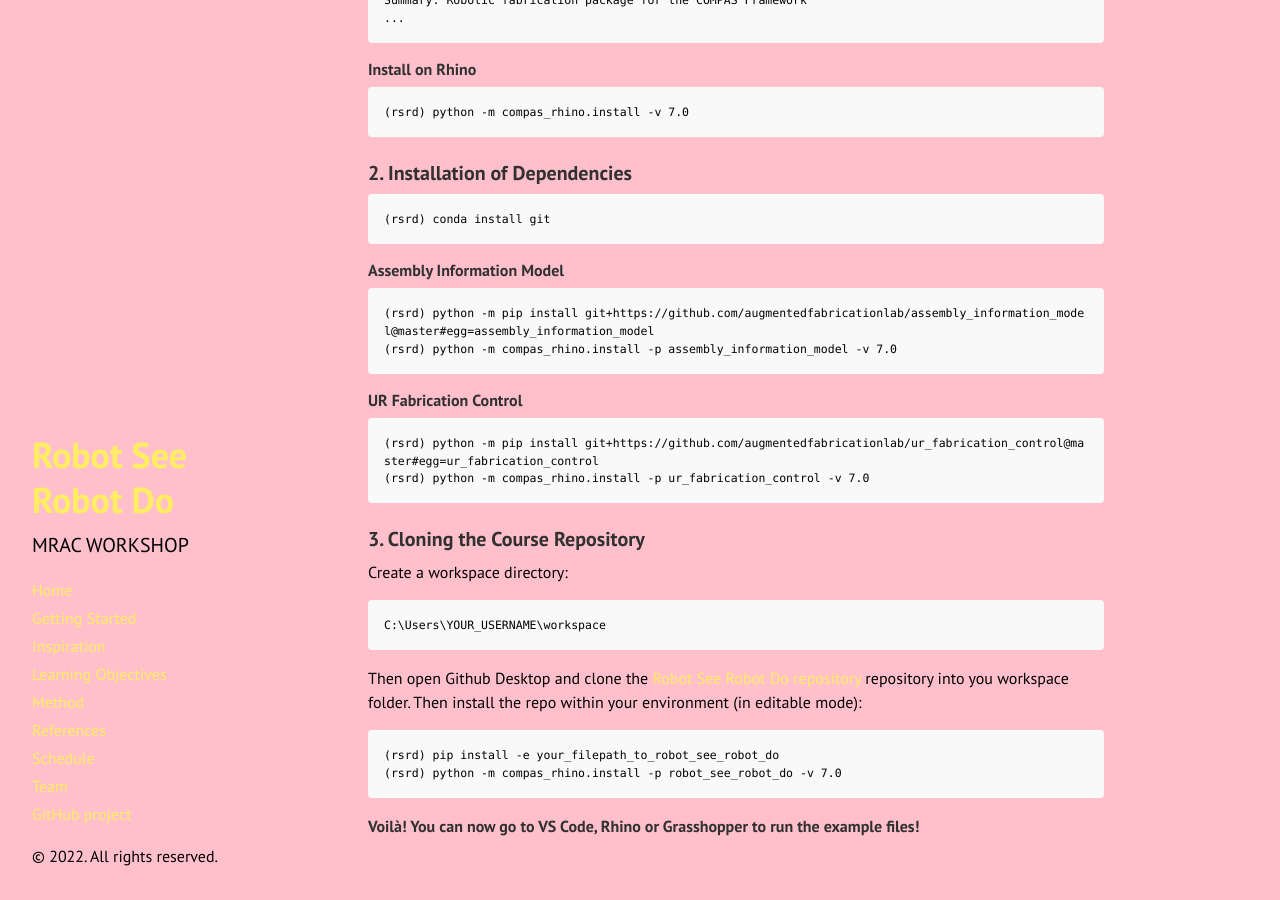
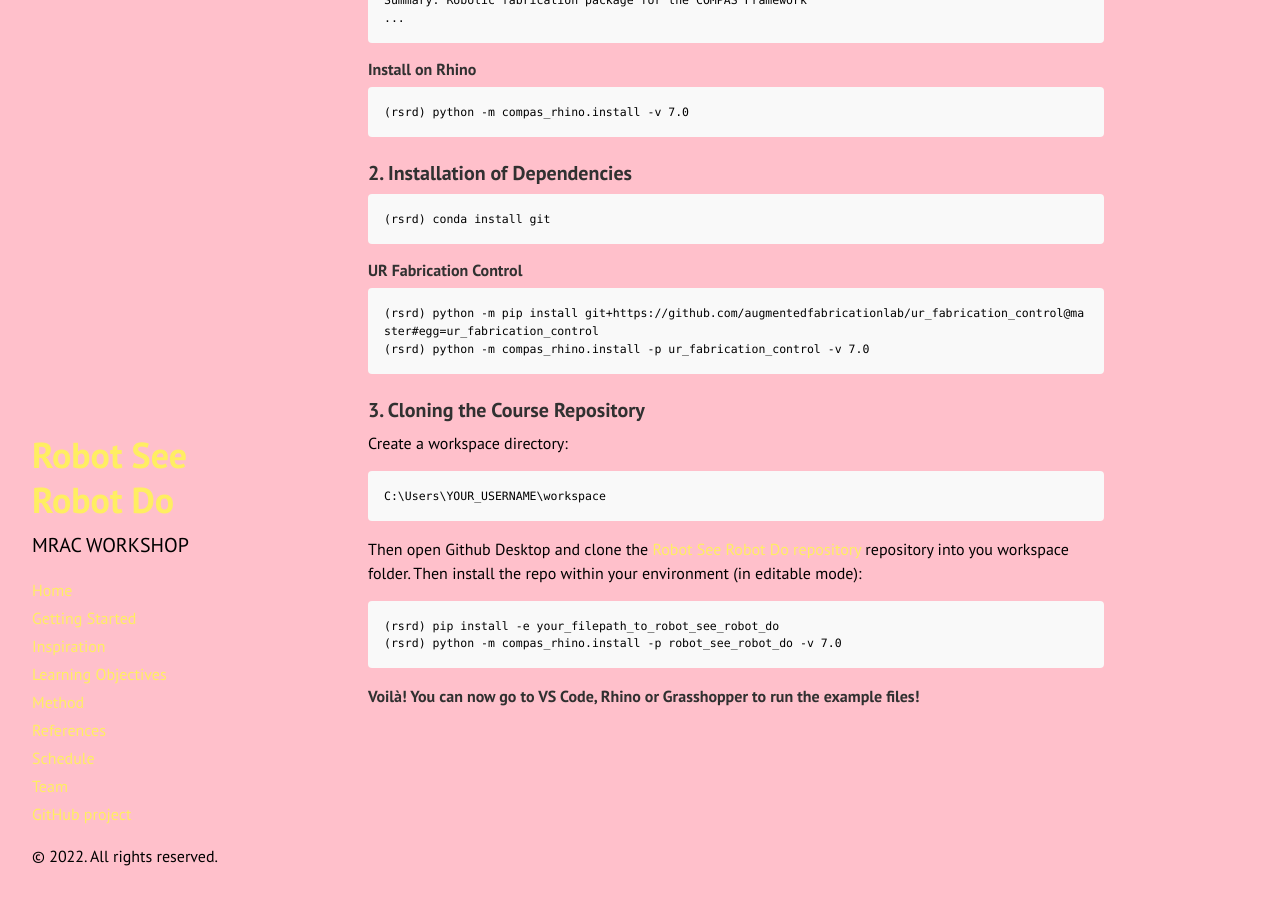
Before and after one commit to augmentedfabricationlab/robot_see_robot_do, a Jekyll site: the page built from docs/getting_started.md, in a window 1280 px wide and 900 px high, scrolled down 903 px. Built offline with Jekyll 4.4.1, drawn with Linux system fonts in a browser that asks for light colours; Markdown is read by kramdown in place of the engine named in the settings.

Commit message:
Update getting_started.md

```diff
--- a/docs/getting_started.md
+++ b/docs/getting_started.md
@@ -50,11 +50,6 @@ Execute the commands below in Anaconda Prompt:
 
     (rsrd) conda install git
 
-#### Assembly Information Model
-
-    (rsrd) python -m pip install git+https://github.com/augmentedfabricationlab/assembly_information_model@master#egg=assembly_information_model
-    (rsrd) python -m compas_rhino.install -p assembly_information_model -v 7.0
-
 #### UR Fabrication Control
 
     (rsrd) python -m pip install git+https://github.com/augmentedfabricationlab/ur_fabrication_control@master#egg=ur_fabrication_control
```
